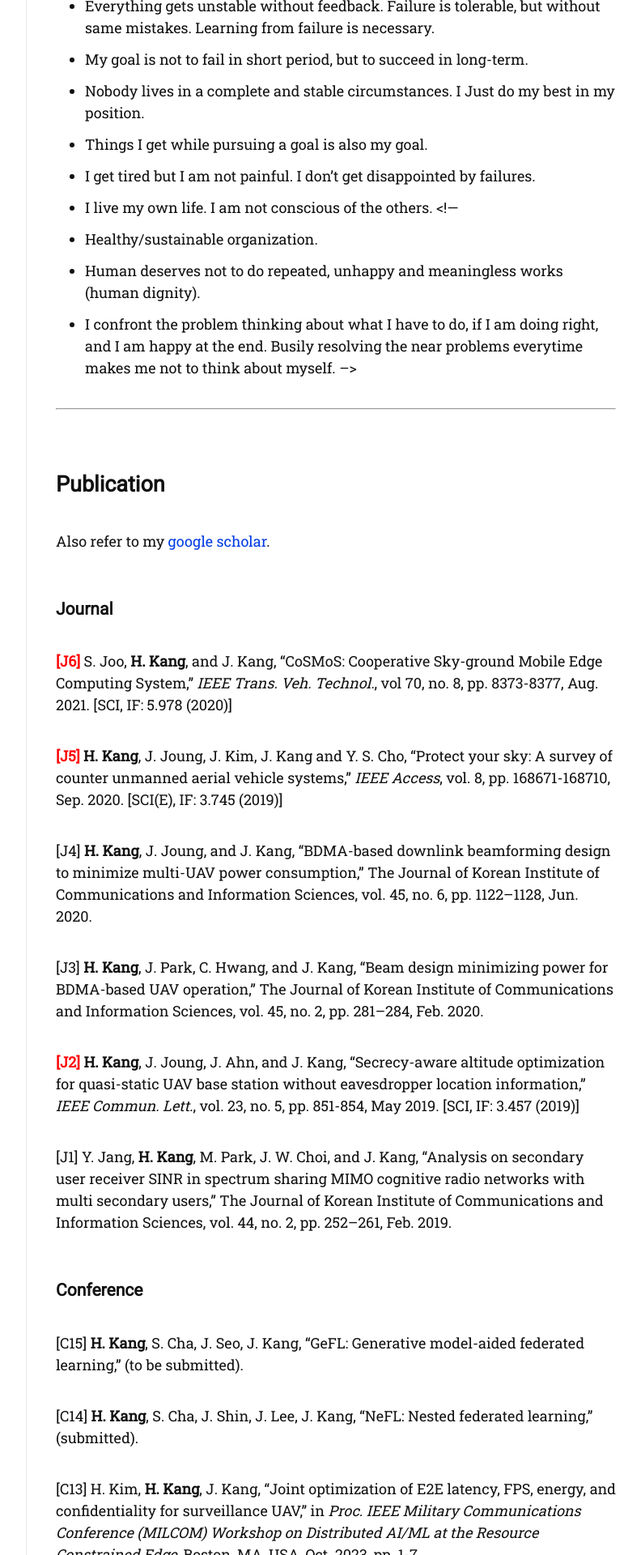
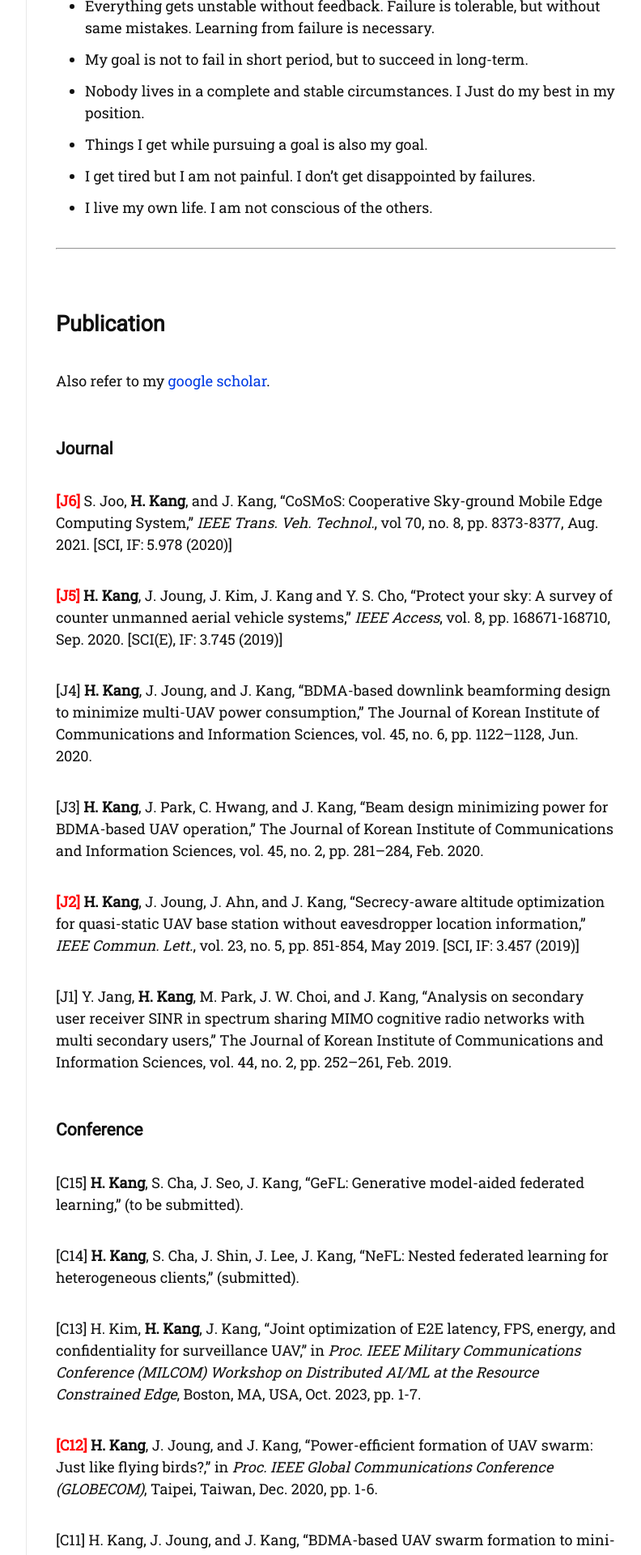
Before and after one commit to honggkang/honggkang.github.io, a Jekyll site: the page built from about.md, in a window 1280 px wide. Shown: the part 1116-3036 px from the top of the page at 81% size, without its empty margins (357-1149 px from the left). Built offline with Jekyll 4.4.1, drawn with Linux system fonts in a browser that asks for light colours; nearby versions of some CDN libraries; some web fonts are replaced.

Commit message:
update 0922

```diff
--- a/about.md
+++ b/about.md
@@ -29,11 +29,8 @@ I received the B.Sc. degree in electronic engineering from Hanyang University, S
 - I get tired but I am not painful. I don't get disappointed by failures.
 
 - I live my own life. I am not conscious of the others.
-<!---
-- Healthy/sustainable organization.
-- Human deserves not to do repeated, unhappy and meaningless works (human dignity).
-- I confront the problem thinking about what I have to do, if I am doing right, and I am happy at the end. Busily resolving the near problems everytime makes me not to think about myself.
--->
+
+
 <hr/>
 
 ## Publication
@@ -56,7 +53,7 @@ Also refer to my [google scholar][google-scholar].
 
 [C15] **H. Kang**, S. Cha, J. Seo, J. Kang, "GeFL: Generative model-aided federated learning," (to be submitted).
 
-[C14] **H. Kang**, S. Cha, J. Shin, J. Lee, J. Kang, "NeFL: Nested federated learning," (submitted).
+[C14] **H. Kang**, S. Cha, J. Shin, J. Lee, J. Kang, "NeFL: Nested federated learning for heterogeneous clients," (submitted).
 
 [C13] H. Kim, **H. Kang**, J. Kang, "Joint optimization of E2E latency, FPS, energy, and confidentiality for surveillance UAV," in *Proc. IEEE Military Communications Conference (MILCOM) Workshop on Distributed AI/ML at the Resource Constrained Edge*, Boston, MA, USA, Oct. 2023, pp. 1-7.
 
```
